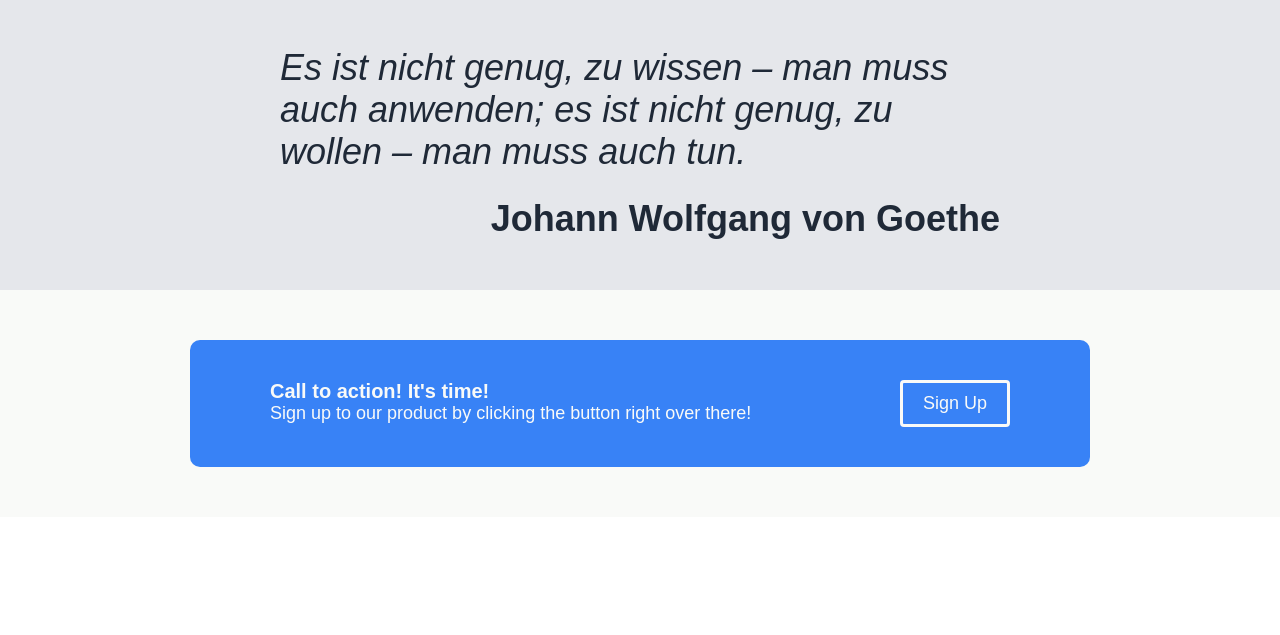
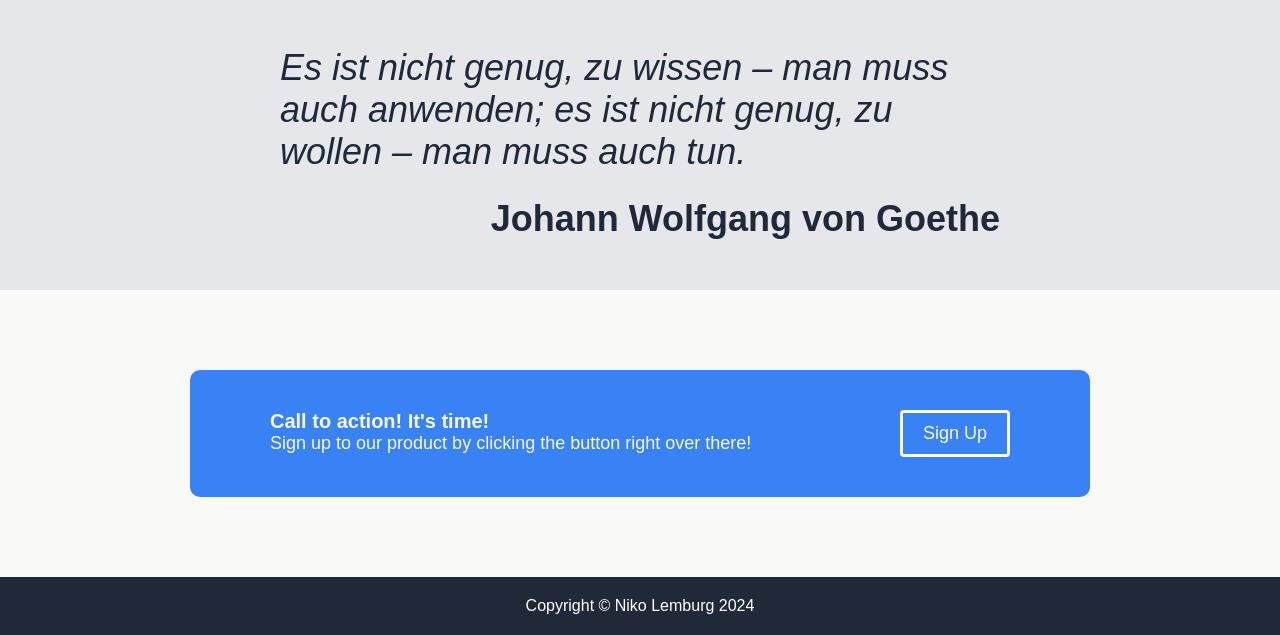
Before and after one commit to dontpanicyoudie/landing-page, a plain HTML site: page index.html in a window 1280 px wide. Shown: the part 984-1619 px from the top of the page. Before the commit the page ends 1501 px from the top, so only its background shows below. Drawn offline with Linux system fonts and the light colour scheme.

Commit message:
finished the project for now. flexibility maybe added later on.

```diff
--- a/index.html
+++ b/index.html
@@ -79,5 +79,9 @@
             <div class="action-button">Sign Up</div>
         </div>
     </div>
+
+    <div class="footer-container">
+        <div class="footer">Copyright © Niko Lemburg 2024</div>
+    </div>
 </body>
 </html>
--- a/styles.css
+++ b/styles.css
@@ -32,6 +32,7 @@
     list-style-type: none;
     color: #E5E7EB;
     font-size: 18px;
+    text-decoration: none;
   }
 
   .header-links > * {
@@ -191,7 +192,7 @@
     background-color: #3882F6;
     width: 900px;
     border-radius: 10px;
-    margin: 50px 0;
+    margin: 80px 0;
     padding: 40px 80px;
     justify-content: space-between;
   }
@@ -224,3 +225,11 @@
     font-size: 18px;
     margin-left: auto;
   }
+
+  .footer-container {
+    color: #fff;
+    background-color: #1F2937;  /* Darkblue */
+    padding: 20px 0;
+    display: flex;
+    justify-content: center;
+  }
```
